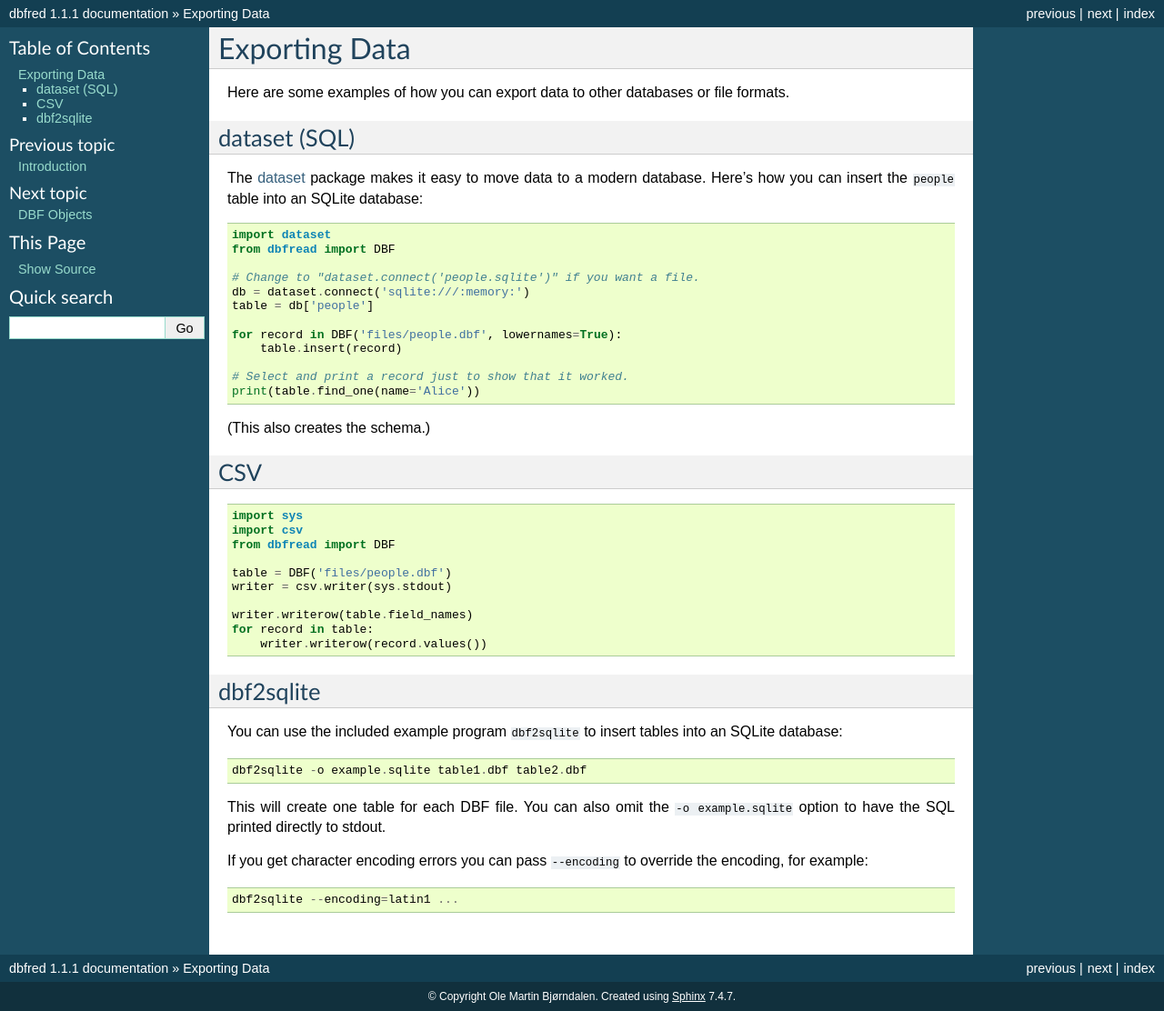
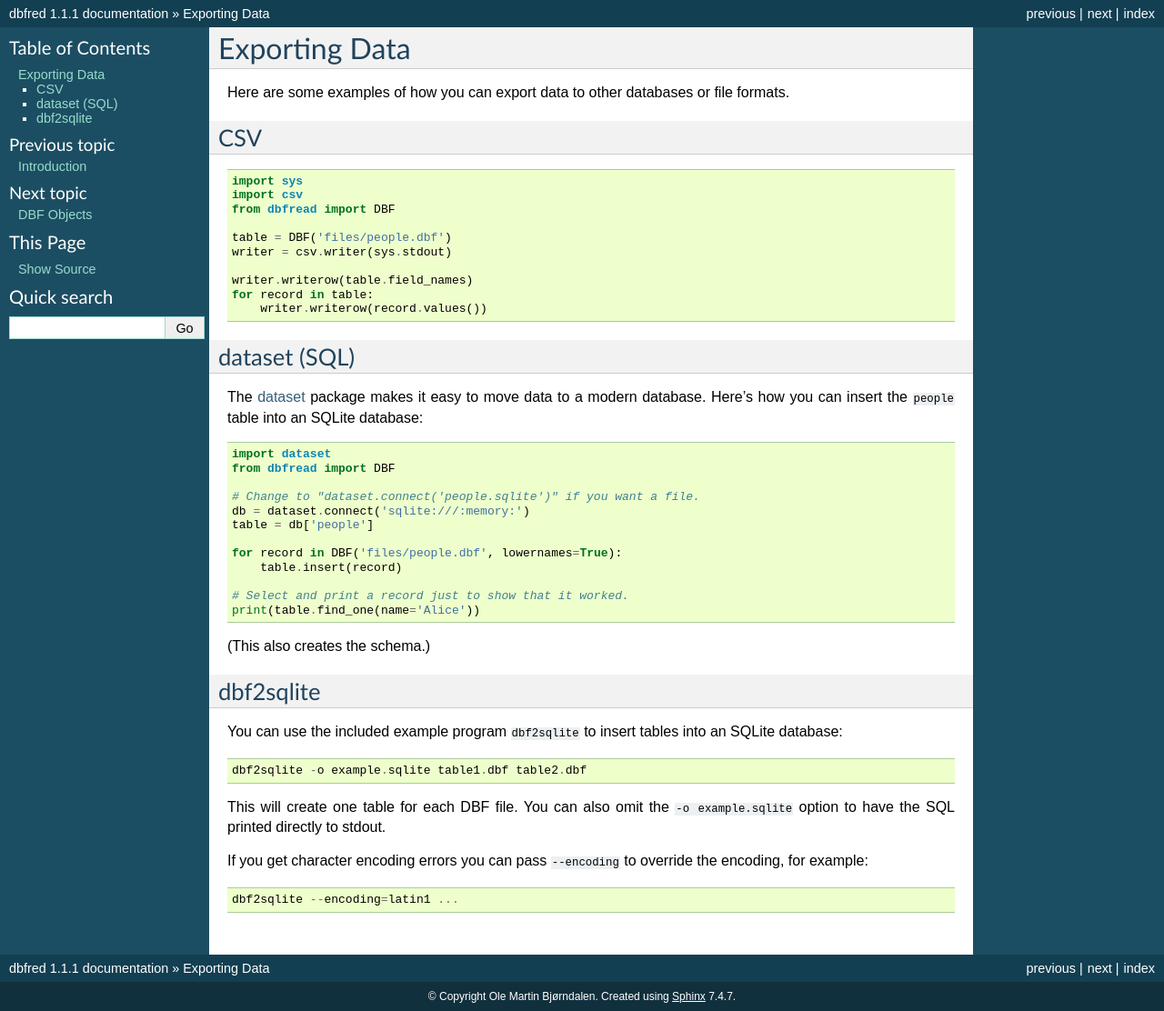
Before and after one commit to olemb/dbfread, a Sphinx documentation site: the page built from docs/exporting_data.rst, in a window 1280 px wide. Shown: the whole page at 91% size. Built offline with Sphinx 7.4.7, drawn with Linux system fonts in a browser that asks for light colours; some of the changed lines change nothing that is shown.

Commit message:
Updated docs.

```diff
--- a/docs/exporting_data.rst
+++ b/docs/exporting_data.rst
@@ -5,6 +5,23 @@ Exporting Data
 
 Here are some examples of how you can export data to other databases
 or file formats.
+
+
+CSV
+---
+
+::
+
+    import sys
+    import csv
+    from dbfread import DBF
+
+    table = DBF('files/people.dbf')
+    writer = csv.writer(sys.stdout)
+
+    writer.writerow(table.field_names)
+    for record in table:
+        writer.writerow(record.values())
 
 
 dataset (SQL)
@@ -30,23 +47,6 @@ to move data to a modern database. Here's how you can insert the
 (This also creates the schema.)
 
 
-CSV
----
-
-::
-
-    import sys
-    import csv
-    from dbfread import DBF
-
-    table = DBF('files/people.dbf')
-    writer = csv.writer(sys.stdout)
-
-    writer.writerow(table.field_names)
-    for record in table:
-        writer.writerow(record.values())
-
-
 dbf2sqlite
 ----------
 
```
